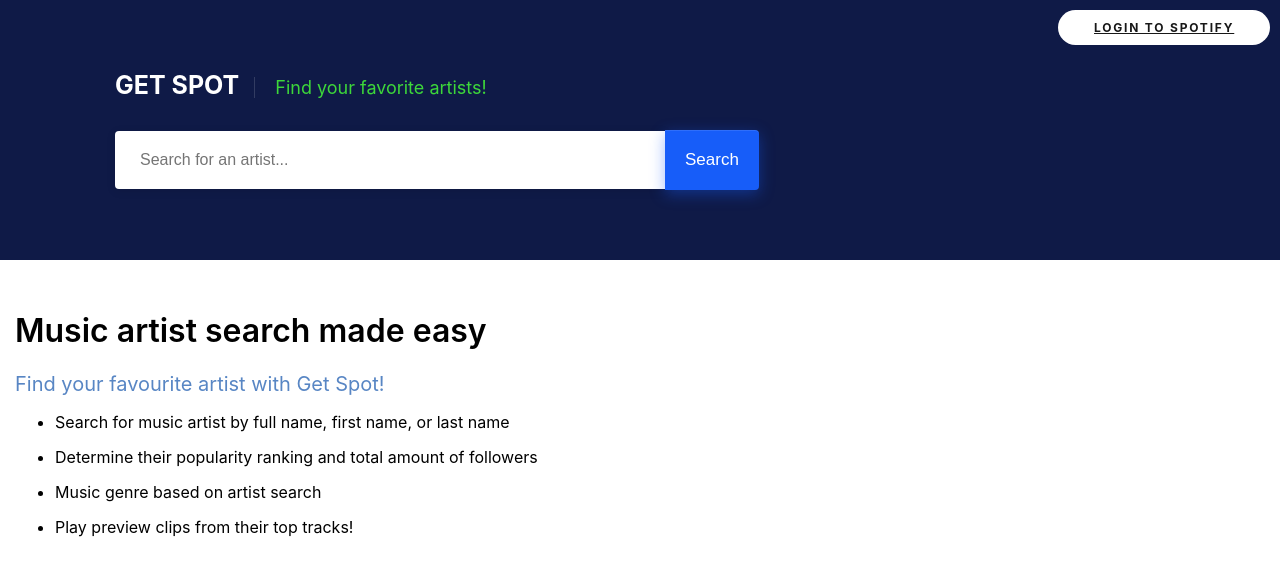
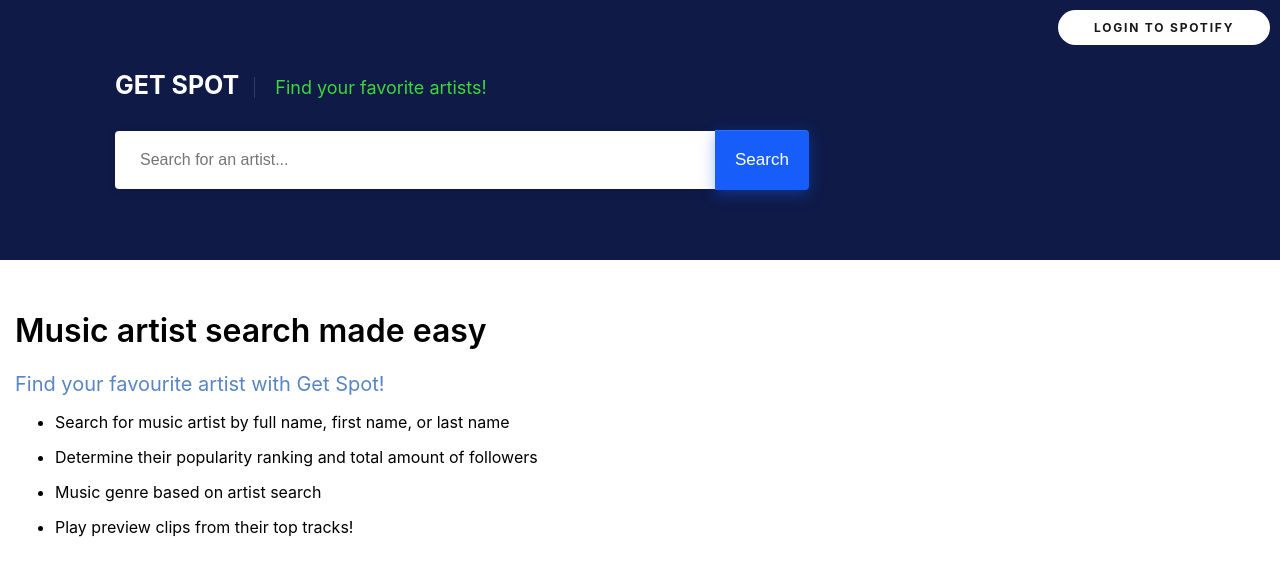
Before and after one commit to sarisssa/Get-Spot, a React (Create React App) app: page / in a window 1280 px wide. Shown: the top 576 px of the page. Built offline with nearby package versions, Linux system fonts and the light colour scheme.

Commit message:
Amend styling.

```diff
--- a/src/components/header/header.styles.scss
+++ b/src/components/header/header.styles.scss
@@ -42,6 +42,8 @@
   letter-spacing: 1.8px;
   text-align: center;
   text-transform: uppercase;
+  text-decoration: none ;
+
   transition: all 33ms cubic-bezier(.3,0,0,1);
     white-space: nowrap;
     will-change: transform;
--- a/src/components/search-bar/search-bar.styles.scss
+++ b/src/components/search-bar/search-bar.styles.scss
@@ -4,7 +4,7 @@
     border: 0px !important;
     border-top-left-radius: 4px;
     border-bottom-left-radius: 4px;
-    min-width: 500px;
+    min-width: 550px;
     background: #FFF;
     box-shadow: 0 2px 10px rgba(0, 0, 0, 0.1);
     outline: none !important;
```
